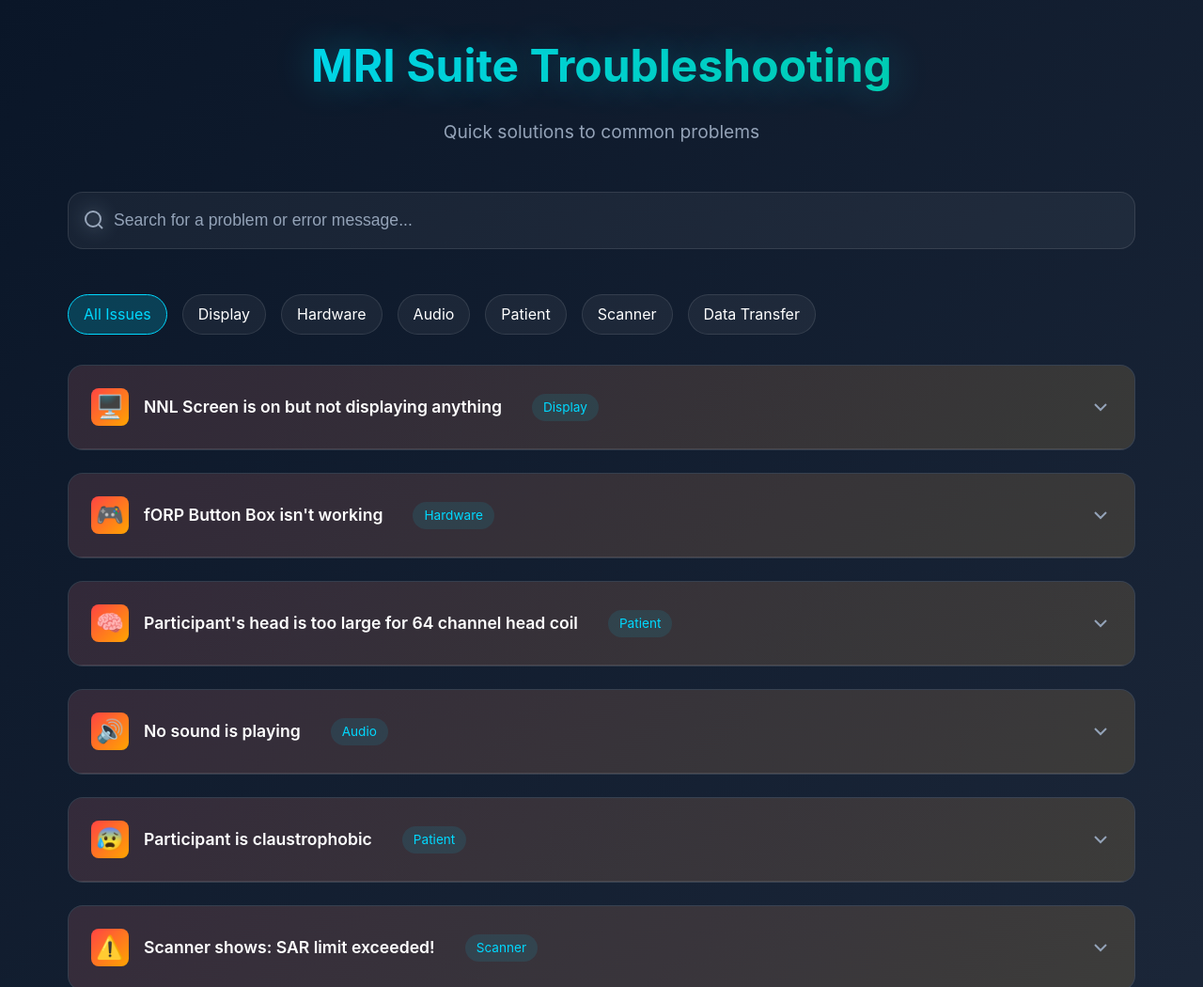
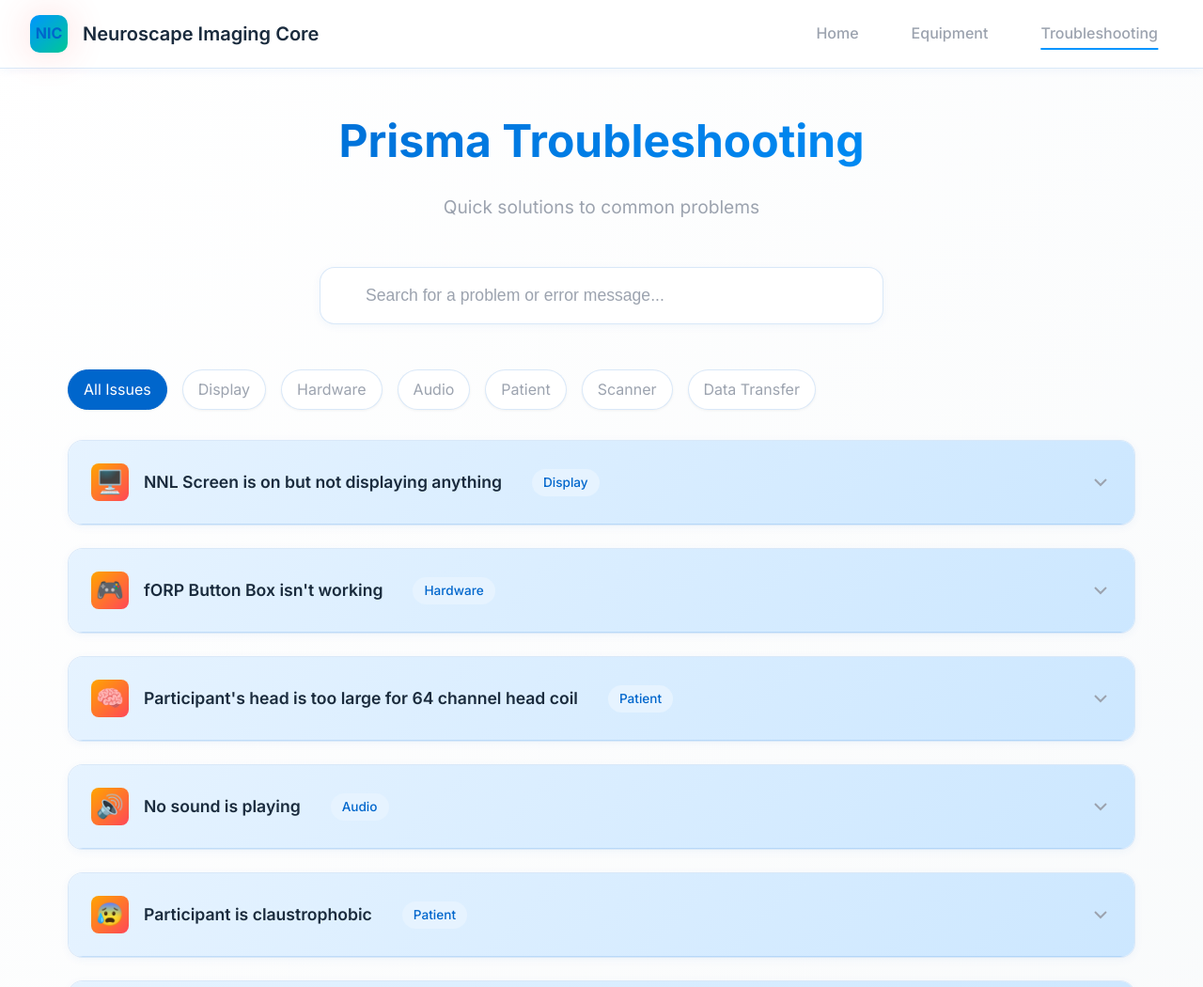
Before and after one commit to Jonathan4MRI/Prisma.github.io, a plain HTML site: page troubleshooting.html in a window 1280 px wide. Shown: the top 1050 px of the page at 94% size. Drawn offline with Linux system fonts and the light colour scheme.

Commit message:
updated stie

```diff
--- a/troubleshooting.html
+++ b/troubleshooting.html
@@ -3,7 +3,18 @@
 <head>
     <meta charset="UTF-8">
     <meta name="viewport" content="width=device-width, initial-scale=1.0">
-    <title>MRI Suite Troubleshooting Guide - UCSF Neuroscape</title>
+    <title>Prisma Troubleshooting Guide - UCSF Neuroscape</title>
+
+    <!-- Favicon -->
+    <link rel="icon" type="image/png" href="logo.png">
+    <link rel="shortcut icon" type="image/png" href="logo.png">
+
+    <!-- Fonts -->
+    <link href="https://fonts.googleapis.com/css2?family=Inter:wght@300;400;500;600;700&display=swap" rel="stylesheet">
+
+    <!-- Shared styles -->
+    <link rel="stylesheet" href="css/styles.css">
+
     <style>
         * {
             margin: 0;
@@ -11,23 +22,10 @@
             box-sizing: border-box;
         }
 
-        :root {
-            --primary-dark: #0A1628;
-            --primary-light: #1E293B;
-            --accent-blue: #00D9FF;
-            --accent-green: #00C896;
-            --warning: #FFA500;
-            --danger: #FF4444;
-            --text-primary: #FFFFFF;
-            --text-secondary: #94A3B8;
-            --glass-bg: rgba(255, 255, 255, 0.05);
-            --glass-border: rgba(255, 255, 255, 0.1);
-        }
-
         body {
-            font-family: -apple-system, BlinkMacSystemFont, 'Inter', 'SF Pro Display', 'Segoe UI', sans-serif;
-            background: linear-gradient(135deg, #0A1628 0%, #1E293B 100%);
-            color: var(--text-primary);
+            font-family: var(--font-primary);
+            background: linear-gradient(135deg, var(--color-clinical-white) 0%, var(--color-light-gray) 100%);
+            color: var(--color-text-primary);
             min-height: 100vh;
             line-height: 1.6;
         }
@@ -48,14 +46,13 @@
             font-size: 3rem;
             font-weight: 700;
             margin-bottom: 1rem;
-            background: linear-gradient(135deg, #00D9FF 0%, #00C896 100%);
+            background: linear-gradient(135deg, var(--color-primary-blue) 0%, var(--color-electric-blue) 100%);
             -webkit-background-clip: text;
             -webkit-text-fill-color: transparent;
-            text-shadow: 0 0 40px rgba(0, 217, 255, 0.3);
         }
 
         .subtitle {
-            color: var(--text-secondary);
+            color: var(--color-text-secondary);
             font-size: 1.2rem;
         }
 
@@ -68,23 +65,24 @@
         .search-input {
             width: 100%;
             padding: 1.2rem 3rem;
-            background: var(--glass-bg);
-            border: 1px solid var(--glass-border);
+            background: var(--color-clinical-white);
+            border: 1px solid var(--color-glass-border);
             border-radius: 1rem;
-            color: var(--text-primary);
+            color: var(--color-text-primary);
             font-size: 1.1rem;
             backdrop-filter: blur(10px);
             transition: all 0.3s ease;
+            box-shadow: 0 2px 10px rgba(0, 102, 204, 0.05);
         }
 
         .search-input::placeholder {
-            color: var(--text-secondary);
+            color: var(--color-text-secondary);
         }
 
         .search-input:focus {
             outline: none;
-            border-color: var(--accent-blue);
-            box-shadow: 0 0 30px rgba(0, 217, 255, 0.2);
+            border-color: var(--color-electric-blue);
+            box-shadow: 0 0 0 3px rgba(0, 149, 255, 0.1), 0 2px 10px rgba(0, 102, 204, 0.1);
         }
 
         .search-icon {
@@ -92,7 +90,7 @@
             left: 1rem;
             top: 50%;
             transform: translateY(-50%);
-            color: var(--text-secondary);
+            color: var(--color-text-secondary);
         }
 
         .quick-filters {
@@ -105,24 +103,26 @@
 
         .filter-chip {
             padding: 0.5rem 1rem;
-            background: var(--glass-bg);
-            border: 1px solid var(--glass-border);
+            background: var(--color-clinical-white);
+            border: 1px solid var(--color-glass-border);
             border-radius: 2rem;
             cursor: pointer;
             transition: all 0.3s ease;
-            backdrop-filter: blur(10px);
+            color: var(--color-text-secondary);
+            box-shadow: 0 1px 3px rgba(0, 0, 0, 0.05);
         }
 
         .filter-chip:hover {
-            background: rgba(0, 217, 255, 0.1);
-            border-color: var(--accent-blue);
+            background: var(--color-light-blue);
+            border-color: var(--color-electric-blue);
             transform: translateY(-2px);
+            color: var(--color-primary-blue);
         }
 
         .filter-chip.active {
-            background: rgba(0, 217, 255, 0.2);
-            border-color: var(--accent-blue);
-            color: var(--accent-blue);
+            background: var(--color-primary-blue);
+            border-color: var(--color-primary-blue);
+            color: white;
         }
 
         .problems-container {
@@ -132,23 +132,25 @@
         }
 
         .problem-card {
-            background: var(--glass-bg);
-            border: 1px solid var(--glass-border);
+            background: var(--color-clinical-white);
+            border: 1px solid var(--color-glass-border);
             border-radius: 1rem;
             overflow: hidden;
             backdrop-filter: blur(10px);
             transition: all 0.3s ease;
+            box-shadow: 0 2px 10px rgba(0, 102, 204, 0.05);
         }
 
         .problem-card:hover {
             transform: translateY(-5px);
-            box-shadow: 0 10px 40px rgba(0, 0, 0, 0.3);
+            box-shadow: 0 10px 30px rgba(0, 102, 204, 0.15);
+            border-color: var(--color-electric-blue);
         }
 
         .problem-header {
             padding: 1.5rem;
-            background: linear-gradient(135deg, rgba(255, 68, 68, 0.1) 0%, rgba(255, 165, 0, 0.1) 100%);
-            border-bottom: 1px solid var(--glass-border);
+            background: linear-gradient(135deg, var(--color-light-blue) 0%, var(--color-sky-blue) 100%);
+            border-bottom: 1px solid var(--color-glass-border);
             cursor: pointer;
             display: flex;
             justify-content: space-between;
@@ -164,7 +166,7 @@
         .problem-icon {
             width: 40px;
             height: 40px;
-            background: linear-gradient(135deg, var(--danger) 0%, var(--warning) 100%);
+            background: linear-gradient(135deg, var(--color-warning-amber) 0%, var(--color-error-red) 100%);
             border-radius: 0.5rem;
             display: flex;
             align-items: center;
@@ -175,11 +177,12 @@
         .problem-text {
             font-size: 1.1rem;
             font-weight: 600;
+            color: var(--color-text-primary);
         }
 
         .expand-icon {
             transition: transform 0.3s ease;
-            color: var(--text-secondary);
+            color: var(--color-text-secondary);
         }
 
         .problem-card.expanded .expand-icon {
@@ -206,7 +209,7 @@
             margin-bottom: 1.5rem;
             padding: 1rem;
             background: rgba(0, 200, 150, 0.05);
-            border-left: 3px solid var(--accent-green);
+            border-left: 3px solid var(--color-medical-green);
             border-radius: 0.5rem;
             animation: slideInRight 0.5s ease;
         }
@@ -214,8 +217,8 @@
         .step-number {
             width: 30px;
             height: 30px;
-            background: var(--accent-green);
-            color: var(--primary-dark);
+            background: var(--color-medical-green);
+            color: white;
             border-radius: 50%;
             display: flex;
             align-items: center;
@@ -227,42 +230,48 @@
         .step-content {
             flex: 1;
             line-height: 1.8;
+            color: var(--color-text-primary);
         }
 
         .category-badge {
             display: inline-block;
             padding: 0.25rem 0.75rem;
-            background: rgba(0, 217, 255, 0.1);
-            color: var(--accent-blue);
+            background: var(--color-light-blue);
+            color: var(--color-primary-blue);
             border-radius: 1rem;
             font-size: 0.85rem;
             margin-left: 1rem;
+            font-weight: 500;
         }
 
         .emergency-contact {
             margin-top: 3rem;
             padding: 2rem;
-            background: linear-gradient(135deg, rgba(255, 68, 68, 0.1) 0%, rgba(255, 165, 0, 0.05) 100%);
-            border: 2px solid var(--danger);
+            background: linear-gradient(135deg, rgba(255, 165, 0, 0.05) 0%, rgba(255, 68, 68, 0.05) 100%);
+            border: 2px solid var(--color-error-red);
             border-radius: 1rem;
             text-align: center;
             animation: pulse 2s infinite;
         }
 
+        .emergency-contact h2 {
+            color: var(--color-text-primary);
+            margin-bottom: 0.5rem;
+        }
+
+        .emergency-contact p {
+            color: var(--color-text-secondary);
+        }
+
         .contact-button {
             display: inline-block;
             padding: 1rem 2rem;
-            background: linear-gradient(135deg, var(--danger) 0%, var(--warning) 100%);
+            background: linear-gradient(135deg, var(--color-error-red) 0%, var(--color-warning-amber) 100%);
             color: white;
-            text-decoration: none;
             border-radius: 0.5rem;
             font-weight: bold;
             margin-top: 1rem;
-            transition: transform 0.3s ease;
-        }
-
-        .contact-button:hover {
-            transform: scale(1.05);
+            cursor: default;
         }
 
         @keyframes fadeInDown {
@@ -309,10 +318,10 @@
 
         @keyframes pulse {
             0%, 100% {
-                box-shadow: 0 0 20px rgba(255, 68, 68, 0.2);
+                box-shadow: 0 0 20px rgba(255, 68, 68, 0.1);
             }
             50% {
-                box-shadow: 0 0 40px rgba(255, 68, 68, 0.4);
+                box-shadow: 0 0 40px rgba(255, 68, 68, 0.2);
             }
         }
 
@@ -336,9 +345,26 @@
     </style>
 </head>
 <body>
+    <!-- Navigation Bar -->
+    <nav class="navbar">
+        <div class="navbar-container">
+            <a href="index.html" class="navbar-brand">
+                <div class="navbar-logo">NIC</div>
+                <span class="navbar-title">Neuroscape Imaging Core</span>
+            </a>
+
+            <ul class="navbar-nav">
+                <li><a href="index.html" class="nav-link">Home</a></li>
+                <li><a href="equipment.html" class="nav-link">Equipment</a></li>
+                <li><a href="troubleshooting.html" class="nav-link active">Troubleshooting</a></li>
+            </ul>
+
+        </div>
+    </nav>
+
     <div class="container">
-        <header>
-            <h1>MRI Suite Troubleshooting</h1>
+        <header style="margin-top: 80px;">
+            <h1>Prisma Troubleshooting</h1>
             <p class="subtitle">Quick solutions to common problems</p>
         </header>
 
@@ -435,7 +461,7 @@
                         <div class="solution-step">
                             <div class="step-number">1</div>
                             <div class="step-content">
-                                Call Jonathan. There are many positioning tips and tricks to get their head and angle positioned better. A few millimeters makes a big difference here.
+                                Call Jonathan or Lara. There are many positioning tips and tricks to get their head and angle positioned better. A few millimeters makes a big difference here.
                             </div>
                         </div>
                         <div class="solution-step">
@@ -487,7 +513,7 @@
                         <div class="solution-step">
                             <div class="step-number">1</div>
                             <div class="step-content">
-                                Call Jonathan immediately. There are many tips and tricks we can try to help the participant feel more comfortable and complete the scan successfully.
+                                Call Jonathan or Lara immediately. There are many tips and tricks we can try to help the participant feel more comfortable and complete the scan successfully.
                             </div>
                         </div>
                     </div>
@@ -556,7 +582,7 @@
         <div class="emergency-contact">
             <h2>Need Immediate Assistance?</h2>
             <p>If you're experiencing an issue not listed here or need urgent help:</p>
-            <a href="tel:jonathan" class="contact-button">📞 Call Jonathan</a>
+            <div class="contact-button">📞 Call Jonathan or Lara</div>
         </div>
     </div>
 
@@ -612,5 +638,8 @@
         // Set 'All Issues' as active by default
         document.querySelector('[data-category="all"]').classList.add('active');
     </script>
+
+    <!-- Main JavaScript -->
+    <script src="js/main.js"></script>
 </body>
 </html>
```
Also changed, not shown: equipment.html (+29 -51 lines), index.html (+9 -25 lines), logo.png (added).
